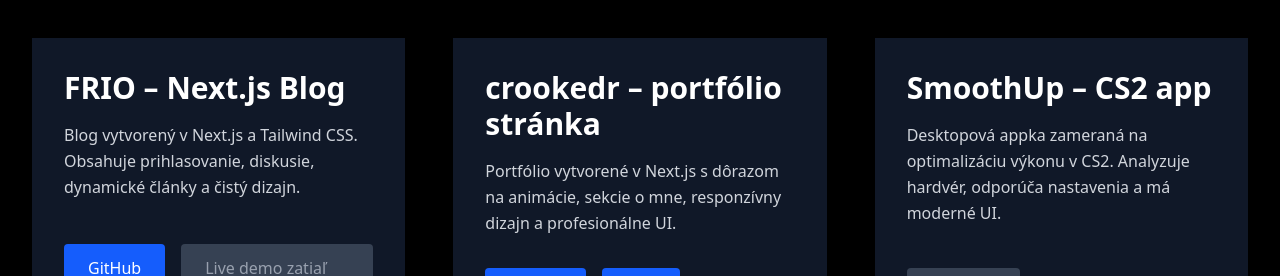
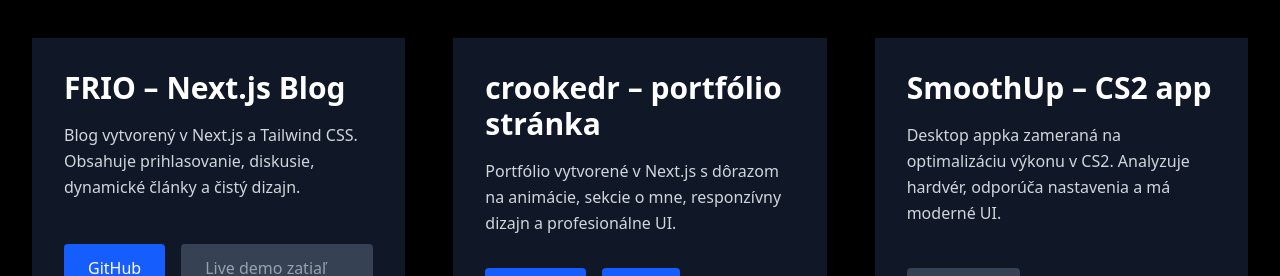
Before and after one commit to crookedr/aboutme, a Next.js app: page / in a window 1280 px wide. Shown: the part 2950-3226 px from the top of the page. Built offline with nearby package versions, Linux system fonts and the light colour scheme.

Commit message:
Update Projects.tsx

```diff
--- a/src/app/components/Projects.tsx
+++ b/src/app/components/Projects.tsx
@@ -28,7 +28,7 @@
     {
       title: 'SmoothUp – CS2 app',
       description:
-        'Desktopová appka zameraná na optimalizáciu výkonu v CS2. Analyzuje hardvér, odporúča nastavenia a má moderné UI.',
+        'Desktop appka zameraná na optimalizáciu výkonu v CS2. Analyzuje hardvér, odporúča nastavenia a má moderné UI.',
       image: '/images/smoothuplogo.png',
       demo: 'Vo vývoji',
       isDemoAvailable: false,
```
